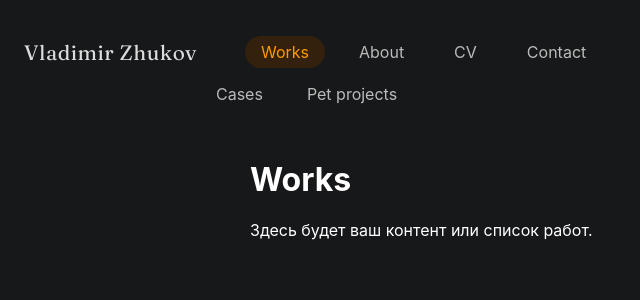
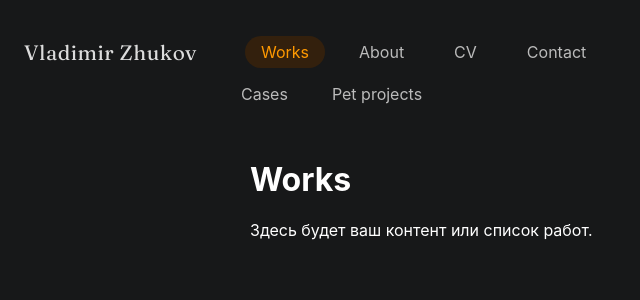
Before and after one commit to uxiscool/experience, a Jekyll site: the page built from index.md, in a window 1280 px wide. Shown: the top 300 px of the page, without its empty margins (0-640 px from the left). Built offline with Jekyll 4.4.1, drawn with Linux system fonts in a browser that asks for light colours.

Commit message:
Add files via upload

```diff
--- a/assets/css/main.css
+++ b/assets/css/main.css
@@ -36,7 +36,7 @@ header {
   flex-direction: row;
   gap: 12px;
   margin: 10px 0 0 0;    /* убираем левый отступ */
-  padding-left: 200px;    /* это и есть якорь — сдвиг под меню (178px — ширина лого+gap) */
+  padding-left: 225px;    /* это и есть якорь — сдвиг под меню (178px — ширина лого+gap) */
 }
 
 .nav-wrapper {
```
